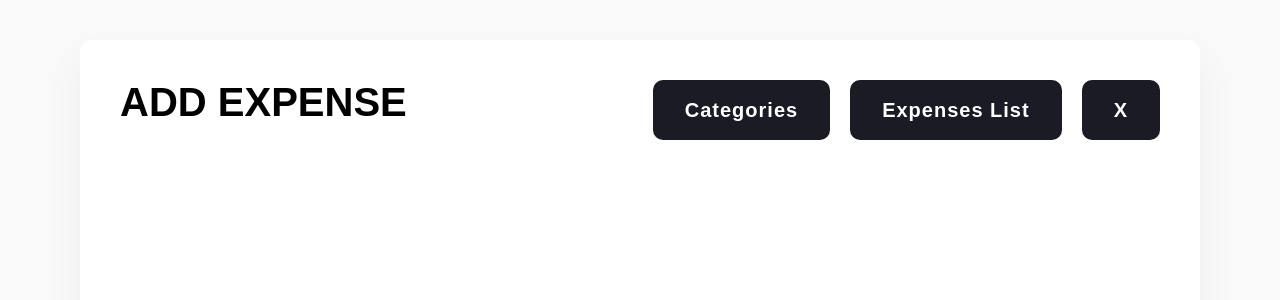
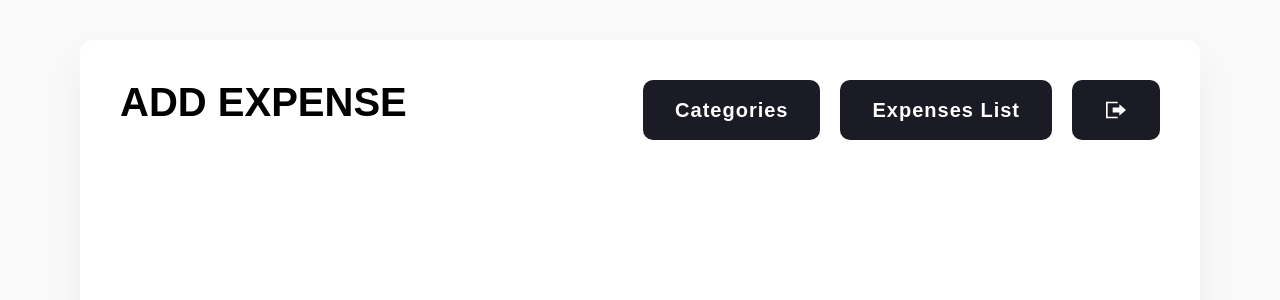
Before and after one commit to jairpss/expenses_app, a React (Create React App) app: page / in a window 1280 px wide. Shown: the top 300 px of the page. Built offline with nearby package versions, Linux system fonts and the light colour scheme; no server answers; what webfontloader would draw is missing.

Commit message:
create logout btn

```diff
--- a/src/App.js
+++ b/src/App.js
@@ -2,6 +2,7 @@ import React from 'react'
 import Helmet from 'react-helmet'
 import {Header, Title, HeaderContainer, BtnContainer} from './elements/Header'
 import Button from './elements/Button'
+import BtnLogout from './elements/BtnLogout'
 
 const App = () => {
   return (
@@ -16,7 +17,7 @@ const App = () => {
           <BtnContainer>
             <Button to="/categories">Categories</Button>
             <Button to="/list">Expenses List</Button>
-            <Button to="/">X</Button>
+            <BtnLogout />
           </BtnContainer>
         </HeaderContainer>
       </Header>
--- /dev/null
+++ b/src/elements/BtnLogout.js
@@ -0,0 +1,27 @@
+import React from 'react'
+import {ReactComponent as LogoutIcon} from '../images/log-out.svg'
+import Button from './Button'
+import {auth} from './../firebase/firebaseConfig'
+import {signOut} from 'firebase/auth'
+import { useNavigate } from 'react-router-dom'
+
+const BtnLogout = () => {
+    const navigate = useNavigate()
+
+    const logOut = async() => {
+        try {
+            await signOut(auth)
+            navigate('/login')
+        } catch(error){
+            console.log(error)
+        }
+    }
+
+    return (
+        <Button bigIcon as ='button' onClick={logOut}>
+            <LogoutIcon />
+        </Button>
+     );
+}
+
+export default BtnLogout;
```
